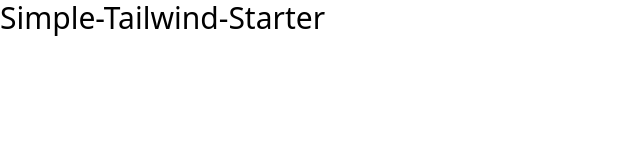
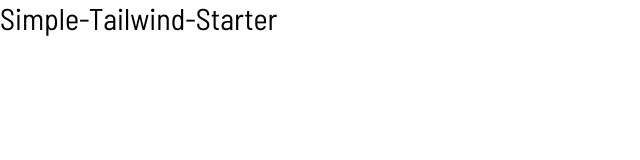
Before and after one commit to Abdul-Malik28/Testimonial-Grid-Project, a website: page index.html in a window 1280 px wide. Shown: the whole page, without its empty margins (0-640 px from the left). Drawn offline with Linux system fonts and the light colour scheme.

Commit message:
setup & configed

```diff
--- a/index.html
+++ b/index.html
@@ -5,6 +5,11 @@
     <meta charset="UTF-8">
     <meta name="viewport" content="width=device-width, initial-scale=1.0">
     <title>Simple-Tailwind-Starter</title>
+
+    <link rel="preconnect" href="https://fonts.googleapis.com">
+    <link rel="preconnect" href="https://fonts.gstatic.com" crossorigin>
+    <link href="https://fonts.googleapis.com/css2?family=Barlow+Semi+Condensed:wght@400;500;600&display=swap"
+        rel="stylesheet">
 
     <link rel="stylesheet" href="css/style.css">
 </head>
--- a/tailwind.config.js
+++ b/tailwind.config.js
@@ -1,8 +1,18 @@
 /** @type {import('tailwindcss').Config} */
 module.exports = {
   content: ['./*.html'],
+  screen:{
+    sm: '480px',
+    md: '768px',
+    lg: '976px',
+    xl: '1440px',
+  },
   theme: {
-    extend: {},
+    extend: {
+      fontFamily:{
+        sans: ['Barlow Semi Condensed', 'sans-serif']
+      }
+    },
   },
   plugins: [],
 }
```
Also changed, not shown: css/style.css, images/bg-pattern-quotation.svg (added), images/favicon-32x32.png (added), images/image-daniel.jpg (added), images/image-jeanette.jpg (added), images/image-jonathan.jpg (added), images/image-kira.jpg (added), images/image-patrick.jpg (added).
